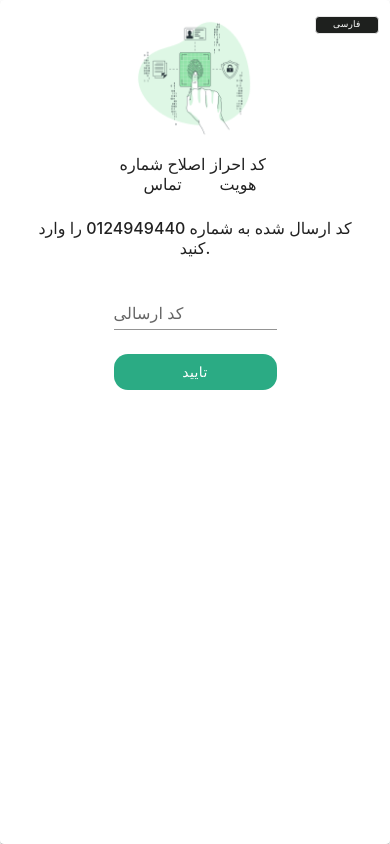
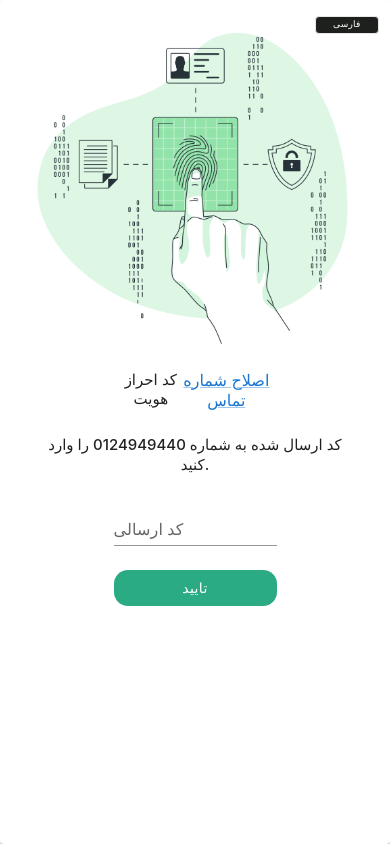
Before and after one commit to siahvosh/digital-wallet, a React (Create React App) app: page /verify in a window 390 px wide. Built offline with nearby package versions, Linux system fonts and the light colour scheme.

Commit message:
fix img size

```diff
--- a/src/App.css
+++ b/src/App.css
@@ -71,3 +71,27 @@ Card:hover {
     animation: App-logo-spin infinite 20s linear;
   }
 }
+.image {
+  width: 70% !important;
+  margin: auto !important;
+}
+
+@media (max-width: 600px) {
+  .image {
+    width: 40vh !important;
+    margin: 0 !important;
+    justify-self: center;
+  }
+}
+
+span{
+
+}
+
+@media (max-width: 600px) {
+  span {
+    font-size: 15px !important;
+    margin: 0 !important;
+    justify-self: center;
+  }
+}
--- a/src/Pages/Register/Register.tsx
+++ b/src/Pages/Register/Register.tsx
@@ -13,6 +13,8 @@ export const Register = () => {
     const navigate = useNavigate()
     const { t } = useTranslation('register')
     const [imageUrl, setImageUrl] = useState(rbImage);
+
+
 
     return(
         <React.Fragment>
@@ -32,15 +34,12 @@ export const Register = () => {
                 >
                     {i18n.language === 'fa' ? t('register.btn.fa') : t('register.btn.en')}
                 </Button>
-                <div style={{width: '85%', margin: 'auto'}}>
+                <div style={{width: '50%', margin: 'auto'}}>
                     <CardMedia
                         component="img"
                         image={imageUrl}
                         alt="Paella dish"
-                        style={{
-                            width: '40%',
-                            margin: 'auto'
-                        }}
+                        className='image'
                     />
                 </div>
                 <CardContent style={{justifyContent: 'center', display: 'flex'}}>
@@ -54,8 +53,8 @@ export const Register = () => {
                         <Grid2 size={10}>
                             <TextField label='شماره تماس' variant={"standard"} style={{width: '60%'}}/>
                         </Grid2>
-                        <Grid2 size={10}>
-                            <Button onClick={() => navigate('/verify') } style={{width: '60%', alignContent: "end"}}>تایید</Button>
+                        <Grid2 size={12} style={{justifyContent: 'center', display: 'flex'}}>
+                            <Button onClick={() => navigate('/verify') } style={{width: '50%'}}>تایید</Button>
                         </Grid2>
                     </Grid2>
                 </CardContent>
--- a/src/Pages/Register/Verify.tsx
+++ b/src/Pages/Register/Verify.tsx
@@ -1,15 +1,15 @@
 import React, {useState} from 'react'
-import {Button, Card, CardContent, CardMedia, Grid2, TextField} from "@mui/material";
+import {Button, Card, CardContent, CardMedia, Grid2, Link, TextField} from "@mui/material";
 import i18n from "../../i18next";
 import changeLanguage from "../../indexHelper";
 import {useTranslation} from "react-i18next";
-import {useNavigation} from "react-router-dom";
+import {NavLink, useNavigate} from "react-router-dom";
 import rbImage from "../../Assets/Fingerprint-bro.png";
 
 export const Verify = () => {
     const [imageUrl, setImageUrl] = useState(rbImage);
     const {t} = useTranslation('register')
-    // const navigate = useNavigation()
+    const navigate = useNavigate()
 
     return (
         <React.Fragment>
@@ -29,22 +29,19 @@ export const Verify = () => {
                 >
                     {i18n.language === 'fa' ? t('register.btn.fa') : t('register.btn.en')}
                 </Button>
-                <div style={{width: '85%', margin: 'auto'}}>
+                <div style={{width: '50%', margin: 'auto'}}>
                     <CardMedia
                         component="img"
                         image={imageUrl}
                         alt="Paella dish"
-                        style={{
-                            width: '40%',
-                            margin: 'auto'
-                        }}
+                        className='image'
                     />
                 </div>
                 <CardContent style={{justifyContent: 'center', display: 'flex'}}>
                     <Grid2 size={12} container spacing={3}>
                         <Grid2 size={6} style={{display: 'flex', justifyContent: 'space-between', margin: 'auto'}}>
-                            <span style={{fontSize: '1rem', fontWeight: '500'}}>اصلاح شماره تماس</span>
-                            <span style={{fontSize: '1rem', fontWeight: '500'}}>کد احراز هویت</span>
+                            <span style={{}}>کد احراز هویت</span>
+                            <Link href='/register'>اصلاح شماره تماس</Link>
                         </Grid2>
                         <Grid2 size={12}>
                             <span style={{fontSize: '1rem', fontWeight: '500'}}>کد ارسال شده به شماره 0124949440 را وارد کنید.</span>
@@ -52,12 +49,11 @@ export const Verify = () => {
                         <Grid2 size={12}>
                             <TextField label='کد ارسالی' variant={"standard"} style={{width: '50%'}}/>
                         </Grid2>
-                        <Grid2 size={12}>
-                            <Button  style={{width: '50%'}}>تایید</Button>
+                        <Grid2 size={12} style={{justifyContent: 'center', display: 'flex'}}>
+                            <Button onClick={() => navigate('/home')}  style={{width: '50%'}}>تایید</Button>
                         </Grid2>
                     </Grid2>
                 </CardContent>
-
             </Card>
         </React.Fragment>
     )
--- a/src/Routers/Routers.tsx
+++ b/src/Routers/Routers.tsx
@@ -7,6 +7,8 @@ export const Routers = () => {
         <Routes>
             <Route path="register" element={<Register/>} />
             <Route path="verify" element={<Verify/>} />
+            <Route path="/*" element={<div style={{color: "red", margin: "auto", fontSize: '5rem'}}> NOT FOUND 404</div>}/>
+
         </Routes>
     )
 }
```
